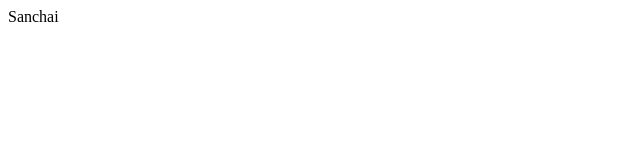
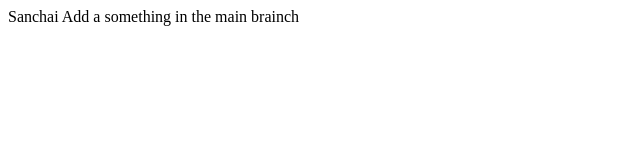
Before and after one commit to DiwasDev/TestRepo, a plain HTML site: page web/index.html in a window 1280 px wide. Shown: the whole page, without its empty margins (0-640 px from the left). Drawn offline with Linux system fonts and the light colour scheme.

Commit message:
Add a new feature

```diff
--- a/web/index.html
+++ b/web/index.html
@@ -7,5 +7,8 @@
 </head>
 <body>
     Sanchai
+
+
+    Add a something in the main brainch
 </body>
 </html>
```
